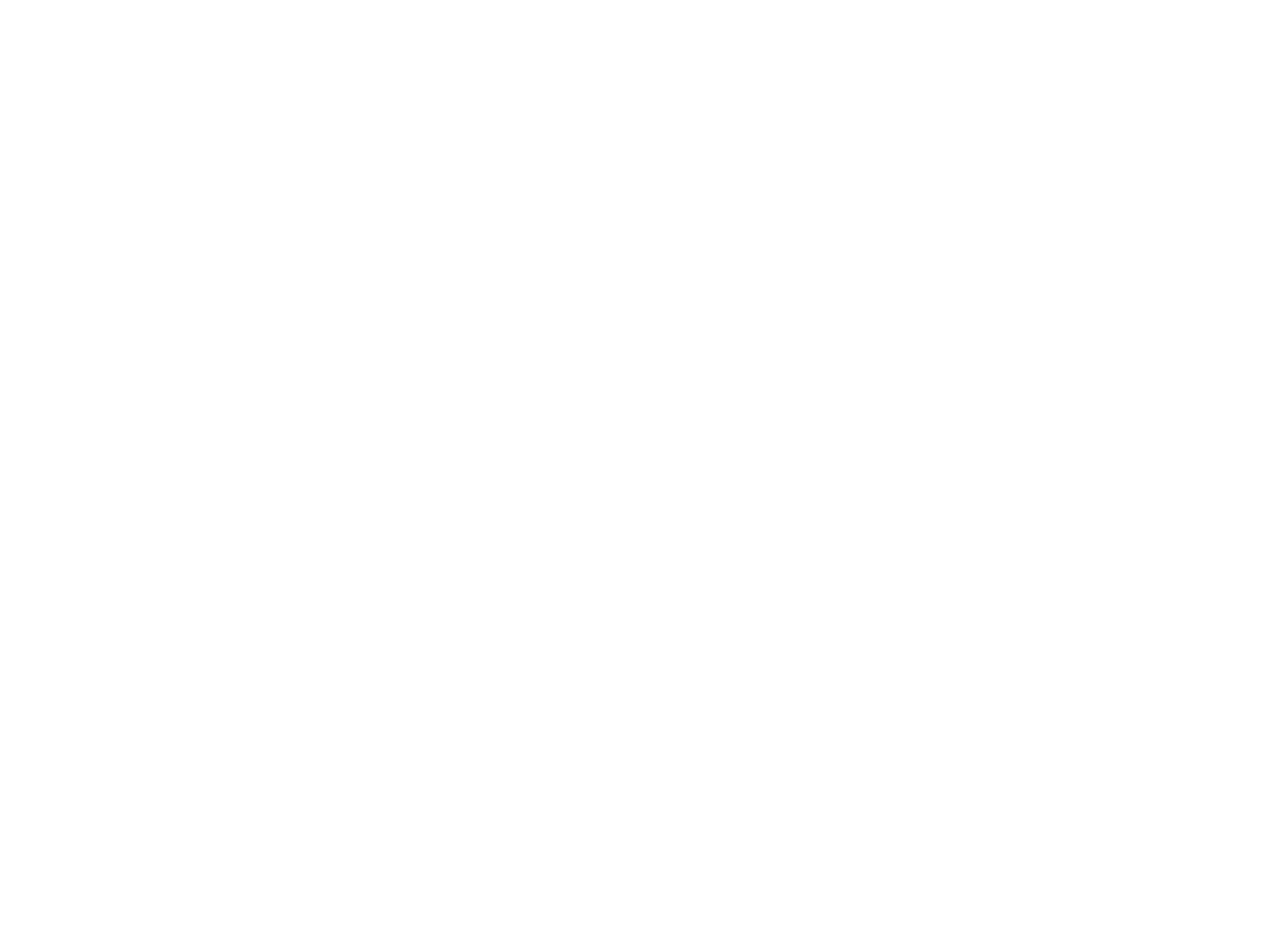
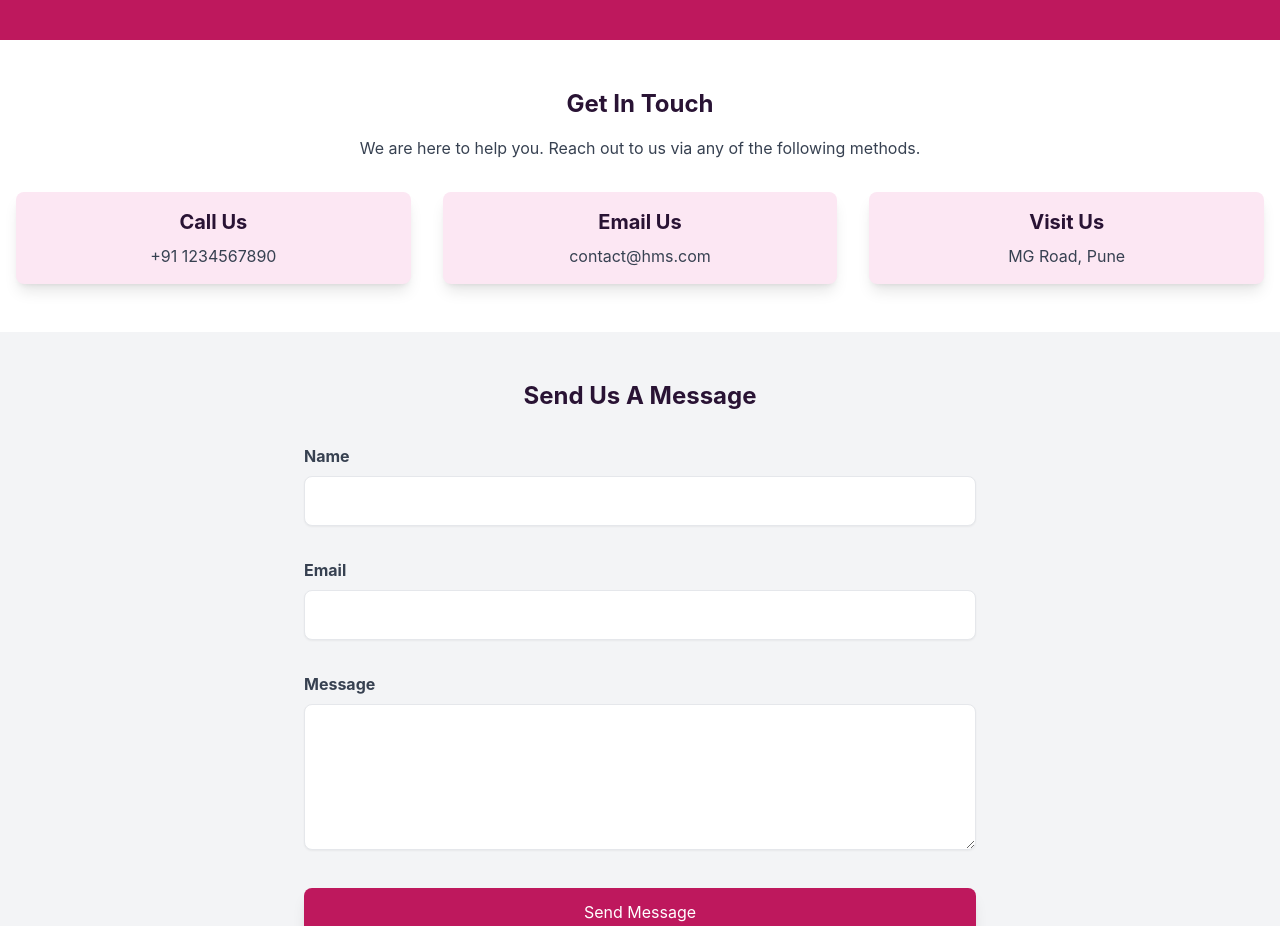
Before and after one commit to Nitinyadav12345/HospitalManagementJava, a React (Vite) app in the folder client/: page /contact in a window 1280 px wide. Shown: the part 160-1086 px from the top of the page. Before the commit the page ends 800 px from the top, so only its background shows below. Built offline with nearby package versions, Linux system fonts and the light colour scheme.

Commit message:
contact us

```diff
--- a/client/src/Pages/ContactUs.jsx
+++ b/client/src/Pages/ContactUs.jsx
@@ -1,7 +1,106 @@
 import React from "react";
 
 const ContactUs = () => {
-  return <div>this is contact us page</div>;
+  return (
+    <div>
+      <div class="bg-white">
+        <header class="bg-pink-700 text-white text-center py-12">
+          <h1 class="text-4xl font-bold mt-16">Contact Us</h1>
+        </header>
+        <section class="text-center py-12 px-4">
+          <h2 class="text-2xl font-bold">Get In Touch</h2>
+          <p class="mt-4 text-gray-700 max-w-2xl mx-auto">
+            We are here to help you. Reach out to us via any of the following
+            methods.
+          </p>
+          <div class="grid grid-cols-1 sm:grid-cols-2 md:grid-cols-3 gap-8 mt-8 animate-fadeIn">
+            <div class="p-4 shadow-lg rounded-lg bg-pink-100 hover:bg-pink-200 transition-colors">
+              <h3 class="text-xl font-bold">Call Us</h3>
+              <p class="text-gray-700 mt-2">+91 1234567890</p>
+            </div>
+            <div class="p-4 shadow-lg rounded-lg bg-pink-100 hover:bg-pink-200 transition-colors">
+              <h3 class="text-xl font-bold">Email Us</h3>
+              <p class="text-gray-700 mt-2">contact@hms.com</p>
+            </div>
+            <div class="p-4 shadow-lg rounded-lg bg-pink-100 hover:bg-pink-200 transition-colors">
+              <h3 class="text-xl font-bold">Visit Us</h3>
+              <p class="text-gray-700 mt-2">MG Road, Pune</p>
+            </div>
+          </div>
+        </section>
+        <section class="bg-gray-100 py-12 px-4">
+          <h2 class="text-2xl font-bold text-center">Send Us A Message</h2>
+          <form class="max-w-2xl mx-auto mt-8 space-y-8">
+            <div>
+              <label htmlFor="name" class="block text-gray-700 font-bold">
+                Name
+              </label>
+              <input
+                type="text"
+                id="name"
+                class="w-full mt-2 p-3 border rounded-lg shadow-sm focus:outline-none focus:ring-2 focus:ring-pink-500 transition"
+              />
+            </div>
+            <div>
+              <label htmlFor="email" class="block text-gray-700 font-bold">
+                Email
+              </label>
+              <input
+                type="email"
+                id="email"
+                class="w-full mt-2 p-3 border rounded-lg shadow-sm focus:outline-none focus:ring-2 focus:ring-pink-500 transition"
+              />
+            </div>
+            <div>
+              <label htmlFor="message" class="block text-gray-700 font-bold">
+                Message
+              </label>
+              <textarea
+                id="message"
+                rows="5"
+                class="w-full mt-2 p-3 border rounded-lg shadow-sm focus:outline-none focus:ring-2 focus:ring-pink-500 transition"
+              ></textarea>
+            </div>
+            <button
+              type="submit"
+              class="w-full bg-pink-700 text-white py-3 rounded-lg shadow-lg hover:bg-pink-600 transition-colors"
+            >
+              Send Message
+            </button>
+          </form>
+        </section>
+        <section class="text-center py-12 px-4">
+          <h2 class="text-2xl font-bold">Frequently Asked Questions</h2>
+          <div class="mt-8">
+            <div class="p-4 border rounded-lg shadow-md transition transform hover:scale-100 scale-90">
+              <h3 class="text-xl font-bold">What are your operating hours?</h3>
+              <p class="mt-2 text-gray-700">
+                We operate from 9 AM to 5 PM, Monday to Friday.
+              </p>
+            </div>
+            <div class="p-4 border rounded-lg shadow-md transition transform hover:scale-100 scale-90 mt-4">
+              <h3 class="text-xl font-bold">How can I book an appointment?</h3>
+              <p class="mt-2 text-gray-700">
+                You can book an appointment through our website or by calling
+                our office.
+              </p>
+            </div>
+            <div class="p-4 border rounded-lg shadow-md transition transform hover:scale-100 scale-90  mt-4">
+              <h3 class="text-xl font-bold">
+                Do you offer telemedicine services?
+              </h3>
+              <p class="mt-2 text-gray-700">
+                Yes, we offer telemedicine consultations.
+              </p>
+            </div>
+          </div>
+        </section>
+        <footer class="bg-pink-700 text-white text-center py-8">
+          <p>&copy; Copyright HMS . All rights reserved.</p>
+        </footer>
+      </div>
+    </div>
+  );
 };
 
 export default ContactUs;
```
